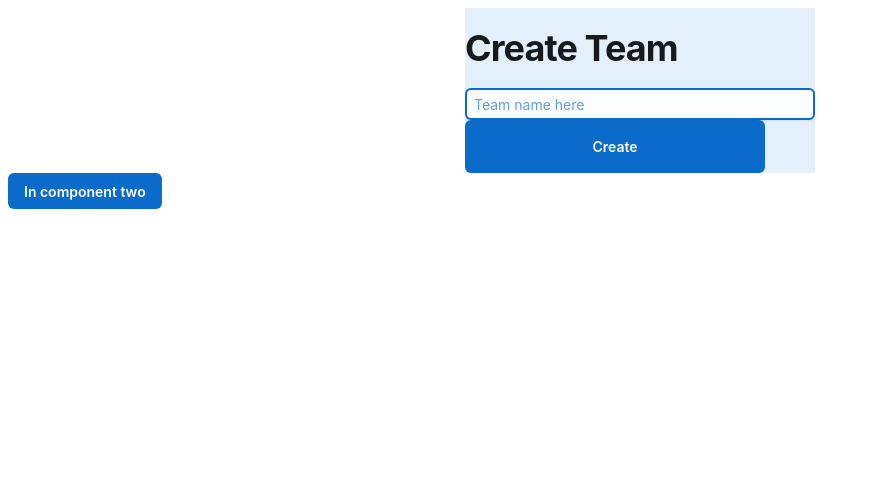
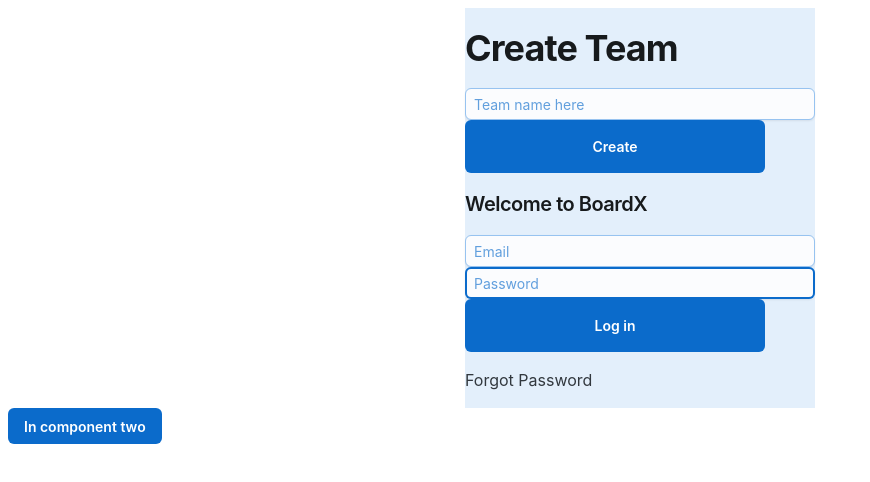
Before and after one commit to caryj567/JoyUI1, a React (Create React App) app: page / in a window 1280 px wide. Shown: the top 482 px of the page, without its empty margins (0-870 px from the left). Built offline with nearby package versions, Linux system fonts and the light colour scheme.

Commit message:
Update index.tsx

```diff
--- a/src/index.tsx
+++ b/src/index.tsx
@@ -3,6 +3,7 @@ import * as ReactDOM from 'react-dom/client';
 import { StyledEngineProvider, CssVarsProvider } from '@mui/joy/styles';
 import Demo from './Demo';
 import Center from './Center';
+import Feedback from './Feedback';
 import StepsSlider from './component2';
 
 ReactDOM.createRoot(document.querySelector("#root")!).render(
@@ -11,6 +12,7 @@ ReactDOM.createRoot(document.querySelector("#root")!).render(
       <CssVarsProvider>
         {/*<Demo />*/}
          <Center />
+        <Feedback />
         <StepsSlider />
       </CssVarsProvider>
     </StyledEngineProvider>
```
